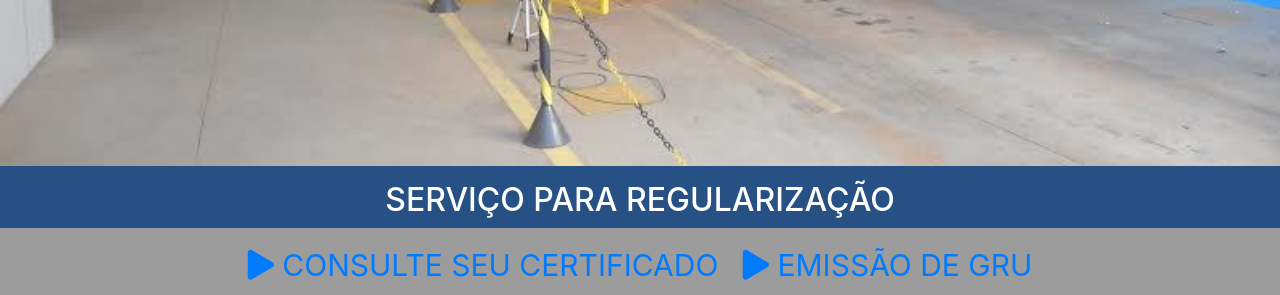
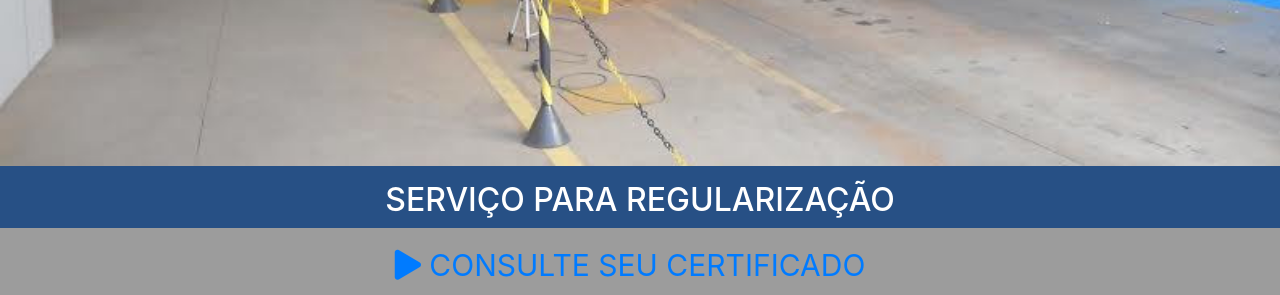
Before and after one commit to tactesttacografos/tactesttacografos.github.io, a plain HTML site: page index.html in a window 1280 px wide. Shown: the part 603-898 px from the top of the page. Drawn offline with Linux system fonts and the light colour scheme.

Commit message:
Recebi e atualizei alguns links

```diff
--- a/index.html
+++ b/index.html
@@ -31,14 +31,13 @@
             <div class="container-fluid background-blue"><h2 class="text-center">SERVIÇO PARA REGULARIZAÇÃO</h2></div>
             <div class="container-fluid background-gray">
                 <p class="text-center">
-                    <a class="link link-certificado" href="http://novo.cronotacografo.rbmlq.gov.br/certificados/consultar"><i class="fas fa-play"></i> CONSULTE SEU CERTIFICADO</a>
-                    <a class="link" href="http://novo.cronotacografo.rbmlq.gov.br/grus/emitir"><i class="fas fa-play"></i> EMISSÃO DE GRU</a>
+                    <a class="link link-certificado" href="https://cronotacografo.rbmlq.gov.br/certificados/consultar"><i class="fas fa-play"></i> CONSULTE SEU CERTIFICADO</a>
                 </p>
             </div>
             <div class="row">
                 <div class="col">  </div>
                 <div class="col">
-                    <iframe src="https://www.google.com/maps/embed?pb=!1m18!1m12!1m3!1d3657.7772911633847!2d-46.4865622855288!3d-23.540511284693217!2m3!1f0!2f0!3f0!3m2!1i1024!2i768!4f13.1!3m3!1m2!1s0x94ce672ef0c9e7cd%3A0x6ff393325ea554e1!2sArtur+Alvim!5e0!3m2!1spt-BR!2sbr!4v1534627577424" width="400" height="300" frameborder="0" style="border:0" allowfullscreen></iframe>
+                    <iframe src="https://www.google.com/maps/embed?pb=!1m18!1m12!1m3!1d3655.8319231876735!2d-48.07513778502122!3d-23.6103600846586!2m3!1f0!2f0!3f0!3m2!1i1024!2i768!4f13.1!3m3!1m2!1s0x0%3A0x3743a20fa827abc!2sTac+Test+Tac%C3%B3grafos!5e0!3m2!1spt-BR!2sbr!4v1534770507049" width="400" height="300" frameborder="0" style="border:0" allowfullscreen></iframe>
                 </div>
                 <div class="col">
                     <a href="mailto:albertoalfredo.profissional@gmail.com">
```
